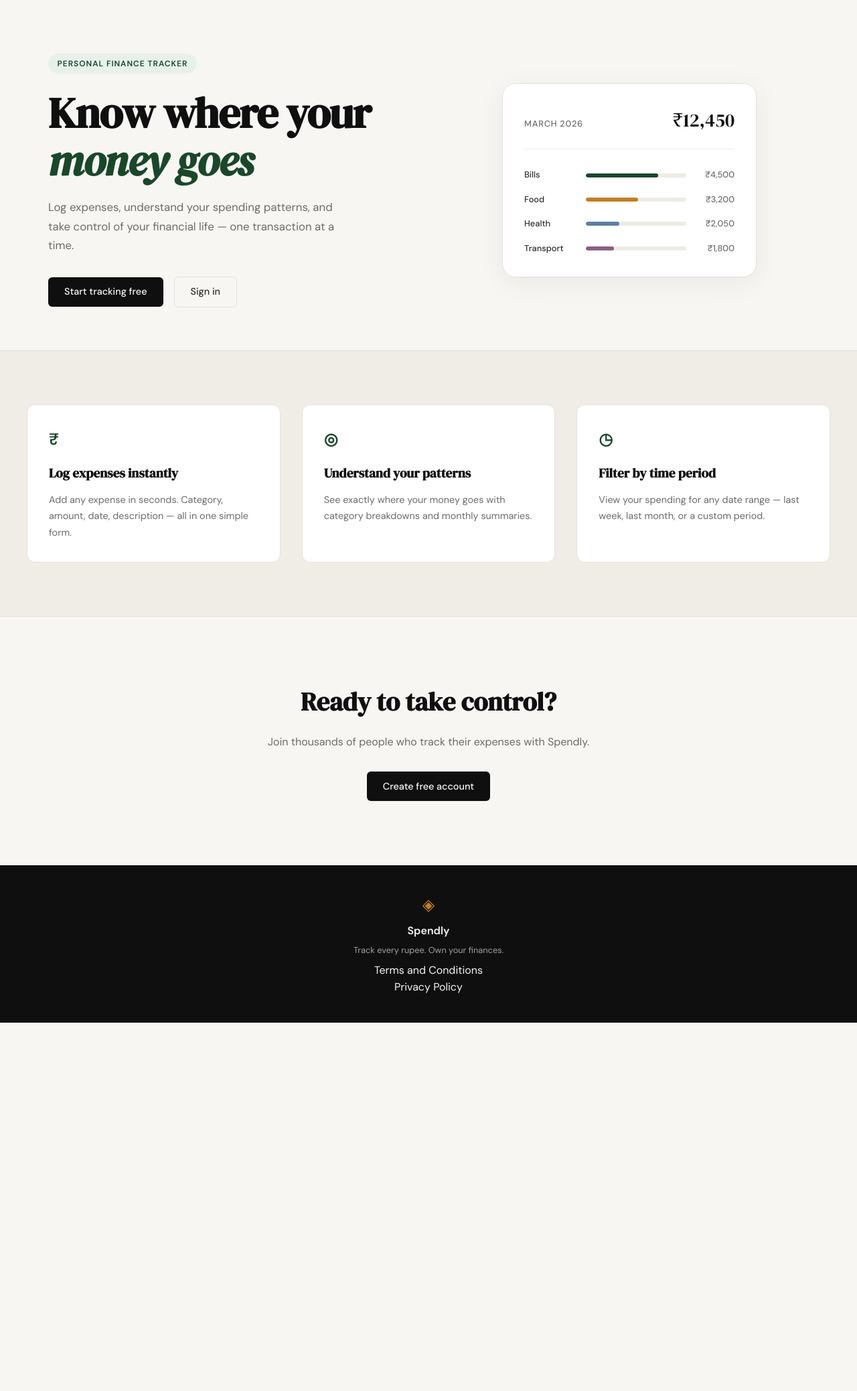
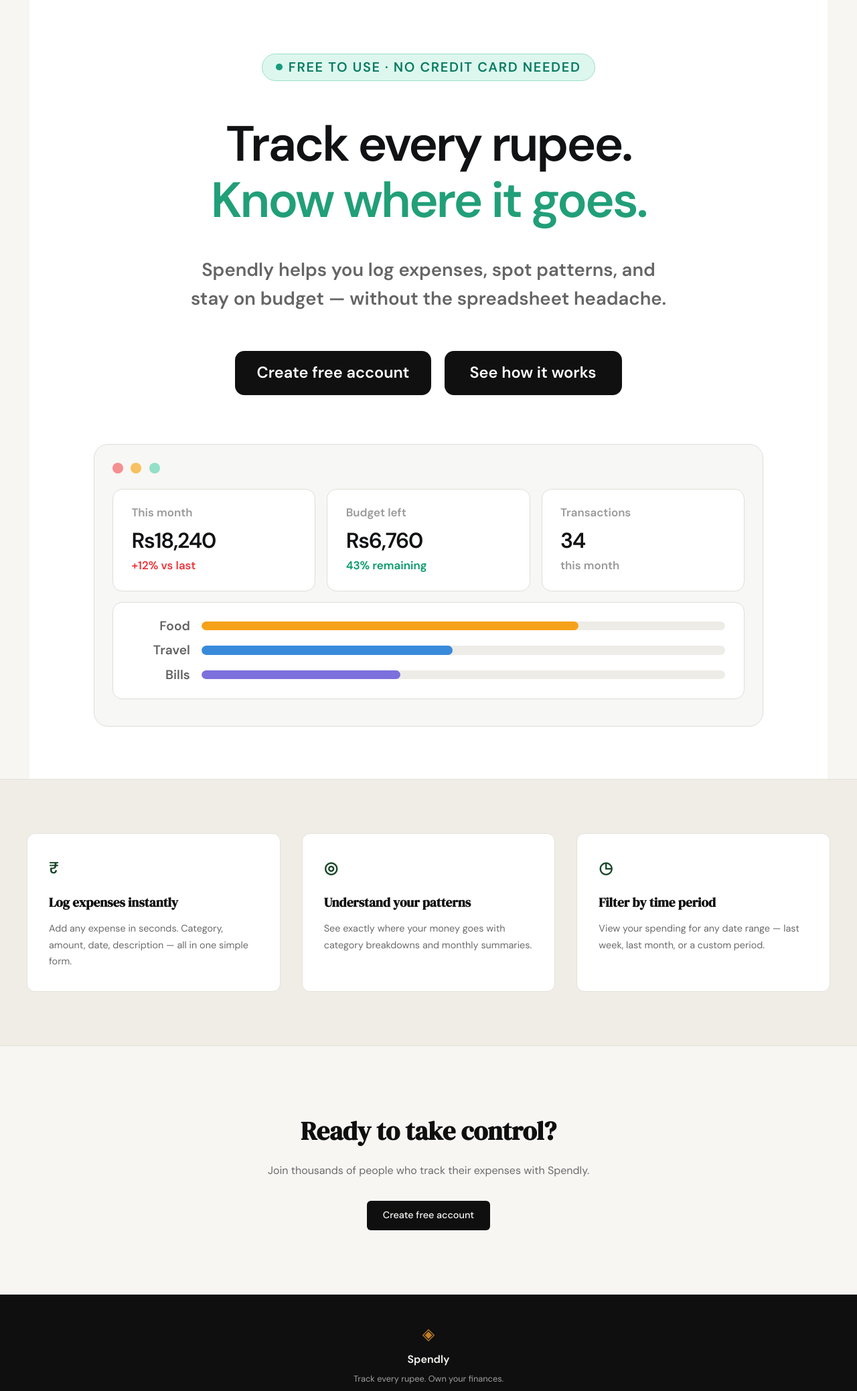
Before and after one commit to abdullahmaqsood-dev/spendly, a Flask app: page / in a window 1280 px wide. Shown: the part 61-2138 px from the top of the page at 67% size. Before the commit the page ends 1588 px from the top, so only its background shows below. Run offline with Flask 3, Linux system fonts and the light colour scheme.

Commit message:
landing: redesign hero section to match mockup

```diff
--- /dev/null
+++ b/static/css/landing.css
@@ -0,0 +1,335 @@
+/* ==========================================================================
+   Landing Page Hero Section Styles
+   ========================================================================== */
+
+.hero {
+    width: min(100%, 1192px);
+    margin: 0 auto;
+    padding: 5rem 5.875rem 4.9rem;
+    display: flex;
+    flex-direction: column;
+    align-items: center;
+    gap: 0;
+    background: #ffffff;
+    color: #111214;
+    text-align: center;
+}
+
+.hero-content {
+    display: flex;
+    flex-direction: column;
+    align-items: center;
+    width: 100%;
+}
+
+.hero-badge {
+    display: inline-flex;
+    align-items: center;
+    gap: 0.55rem;
+    margin: 0 0 3.35rem;
+    padding: 0.58rem 1.25rem;
+    border: 1px solid #9edfc9;
+    border-radius: 999px;
+    background: #ddf7ee;
+    color: #087b61;
+    font-size: 1.25rem;
+    font-weight: 700;
+    line-height: 1;
+}
+
+.hero-badge::before {
+    content: "";
+    width: 0.6rem;
+    height: 0.6rem;
+    border-radius: 50%;
+    background: #169b7d;
+}
+
+.hero-title {
+    margin: 0;
+    color: #111214;
+    font-family: var(--font-sans, "DM Sans", system-ui, sans-serif);
+    font-size: clamp(3.4rem, 6.1vw, 4.63rem);
+    font-weight: 800;
+    letter-spacing: -0.04em;
+    line-height: 1.13;
+}
+
+.hero-title-accent {
+    color: #219f78;
+}
+
+.hero-subtitle {
+    max-width: 740px;
+    margin: 2.55rem 0 0;
+    color: #656565;
+    font-size: clamp(1.45rem, 2.6vw, 1.72rem);
+    font-weight: 600;
+    line-height: 1.55;
+}
+
+.hero-actions {
+    display: flex;
+    justify-content: center;
+    gap: 1.25rem;
+    margin-top: 3.5rem;
+}
+
+.hero-actions .btn-primary,
+.hero-actions .btn-secondary {
+    display: inline-flex;
+    align-items: center;
+    justify-content: center;
+    min-width: 265px;
+    min-height: 66px;
+    padding: 1rem 2rem;
+    border: 0;
+    border-radius: 0.88rem;
+    background: #101010;
+    color: #ffffff;
+    font-size: 1.47rem;
+    font-weight: 800;
+    line-height: 1;
+    text-decoration: none;
+}
+
+.hero-visual {
+    width: 100%;
+    margin-top: 4.58rem;
+}
+
+.hero-card {
+    width: 100%;
+    max-width: 1000px;
+    margin: 0 auto;
+    min-height: 422px;
+    padding: 1.7rem 1.7rem 1.68rem;
+    border: 1px solid #deddd8;
+    border-radius: 1.32rem;
+    background: #f7f7f5;
+}
+
+.hero-card-top {
+    display: flex;
+    gap: 0.7rem;
+    margin-bottom: 1.45rem;
+}
+
+.hero-dot {
+    width: 1rem;
+    height: 1rem;
+    border-radius: 50%;
+}
+
+.hero-dot-red {
+    background: #f58f91;
+}
+
+.hero-dot-yellow {
+    background: #f7c060;
+}
+
+.hero-dot-green {
+    background: #94dfc8;
+}
+
+.hero-metrics {
+    display: grid;
+    grid-template-columns: repeat(3, minmax(0, 1fr));
+    gap: 1.08rem;
+    margin-bottom: 1rem;
+}
+
+.hero-metric-box {
+    min-width: 0;
+    min-height: 153px;
+    padding: 1.48rem 1.7rem;
+    border: 1px solid #deddd8;
+    border-radius: 0.9rem;
+    background: #ffffff;
+    text-align: left;
+}
+
+.hero-metric-label,
+.hero-metric-note {
+    color: #999999;
+    font-size: 1.06rem;
+    font-weight: 700;
+    line-height: 1.25;
+}
+
+.hero-metric-value {
+    margin-top: 0.9rem;
+    color: #111214;
+    font-size: clamp(1.75rem, 3vw, 2rem);
+    font-weight: 800;
+    letter-spacing: -0.04em;
+    line-height: 1;
+    overflow-wrap: anywhere;
+}
+
+.hero-metric-note {
+    margin-top: 0.72rem;
+}
+
+.hero-metric-note-negative {
+    color: #ef3438;
+}
+
+.hero-metric-note-positive {
+    color: #079b68;
+}
+
+.hero-bars-card {
+    padding: 1.52rem 1.72rem 1.58rem;
+    border: 1px solid #deddd8;
+    border-radius: 0.9rem;
+    background: #ffffff;
+}
+
+.hero-bar-row {
+    display: grid;
+    grid-template-columns: 5.45rem 1fr;
+    align-items: center;
+    gap: 1.05rem;
+}
+
+.hero-bar-row + .hero-bar-row {
+    margin-top: 1.1rem;
+}
+
+.hero-bar-label {
+    color: #626262;
+    font-size: 1.2rem;
+    font-weight: 700;
+    line-height: 1;
+    text-align: right;
+}
+
+.hero-bar-track {
+    height: 0.82rem;
+    overflow: hidden;
+    border-radius: 999px;
+    background: #eeece7;
+}
+
+.hero-bar {
+    height: 100%;
+    border-radius: inherit;
+}
+
+.hero-bar-food {
+    background: #f6a11a;
+}
+
+.hero-bar-travel {
+    background: #398ada;
+}
+
+.hero-bar-bills {
+    background: #7c70dd;
+}
+
+@media (max-width: 900px) {
+    .hero {
+        padding: 4rem 2rem;
+    }
+
+    .hero-badge {
+        margin-bottom: 2.5rem;
+        font-size: 1rem;
+    }
+
+    .hero-subtitle {
+        margin-top: 1.75rem;
+    }
+
+    .hero-actions {
+        margin-top: 2.5rem;
+    }
+
+    .hero-visual {
+        margin-top: 3.25rem;
+    }
+
+    .hero-card {
+        max-width: 760px;
+    }
+
+    .hero-metric-box {
+        padding: 1.2rem 1.15rem;
+    }
+
+    .hero-metric-label,
+    .hero-metric-note {
+        font-size: 0.98rem;
+    }
+}
+
+@media (max-width: 700px) {
+    .hero {
+        padding: 3rem 1rem;
+    }
+
+    .hero-title {
+        font-size: clamp(2.75rem, 14vw, 3.7rem);
+    }
+
+    .hero-subtitle {
+        font-size: 1.2rem;
+    }
+
+    .hero-actions {
+        flex-direction: column;
+        align-items: stretch;
+        gap: 0.8rem;
+    }
+
+    .hero-actions .btn-primary,
+    .hero-actions .btn-secondary {
+        width: 100%;
+        min-width: 0;
+        font-size: 1.18rem;
+    }
+
+    .hero-card {
+        min-height: 0;
+        padding: 1rem;
+    }
+
+    .hero-metrics {
+        grid-template-columns: 1fr;
+    }
+
+    .hero-bar-row {
+        grid-template-columns: 4rem 1fr;
+    }
+
+    .hero-bar-label {
+        font-size: 1rem;
+    }
+}
+
+@media (max-width: 420px) {
+    .hero-badge {
+        font-size: 0.82rem;
+        padding: 0.5rem 0.85rem;
+    }
+
+    .hero-title {
+        font-size: clamp(2.35rem, 13vw, 3rem);
+    }
+
+    .hero-subtitle {
+        font-size: 1.08rem;
+    }
+
+    .hero-bars-card {
+        padding: 1rem;
+    }
+
+    .hero-bar-row {
+        grid-template-columns: 3.5rem 1fr;
+        gap: 0.75rem;
+    }
+}
--- a/templates/landing.html
+++ b/templates/landing.html
@@ -2,59 +2,70 @@
 
 {% block title %}Spendly — Track Every Rupee{% endblock %}
 
+{% block head %}
+<link rel="stylesheet" href="{{ url_for('static', filename='css/landing.css') }}">
+{% endblock %}
+
 {% block content %}
 
 <section class="hero">
-    <div class="hero-inner">
-        <div class="hero-badge">Personal Finance Tracker</div>
+    <div class="hero-content">
+        <div class="hero-badge">Free to use · No credit card needed</div>
         <h1 class="hero-title">
-            Know where your<br>
-            <em>money goes</em>
+            Track every rupee.<br>
+            <span class="hero-title-accent">Know where it goes.</span>
         </h1>
         <p class="hero-subtitle">
-            Log expenses, understand your spending patterns,
-            and take control of your financial life —
-            one transaction at a time.
+            Spendly helps you log expenses, spot patterns, and stay
+            on budget — without the spreadsheet headache.
         </p>
         <div class="hero-actions">
-            <a href="{{ url_for('register') }}" class="btn-primary">Start tracking free</a>
-            <a href="{{ url_for('login') }}" class="btn-ghost">Sign in</a>
+            <a href="{{ url_for('register') }}" class="btn-primary">Create free account</a>
+            <a href="{{ url_for('login') }}" class="btn-secondary">See how it works</a>
         </div>
     </div>
     <div class="hero-visual">
-        <div class="mock-card">
-            <div class="mock-card-header">
-                <span class="mock-label">March 2026</span>
-                <span class="mock-total">₹12,450</span>
+        <div class="hero-card">
+            <div class="hero-card-top">
+                <span class="hero-dot hero-dot-red"></span>
+                <span class="hero-dot hero-dot-yellow"></span>
+                <span class="hero-dot hero-dot-green"></span>
             </div>
-            <div class="mock-bars">
-                <div class="mock-bar-row">
-                    <span class="mock-cat">Bills</span>
-                    <div class="mock-bar-track">
-                        <div class="mock-bar" style="width: 72%"></div>
+            <div class="hero-metrics">
+                <div class="hero-metric-box">
+                    <div class="hero-metric-label">This month</div>
+                    <div class="hero-metric-value">₨18,240</div>
+                    <div class="hero-metric-note hero-metric-note-negative">+12% vs last</div>
+                </div>
+                <div class="hero-metric-box">
+                    <div class="hero-metric-label">Budget left</div>
+                    <div class="hero-metric-value">₨6,760</div>
+                    <div class="hero-metric-note hero-metric-note-positive">43% remaining</div>
+                </div>
+                <div class="hero-metric-box">
+                    <div class="hero-metric-label">Transactions</div>
+                    <div class="hero-metric-value">34</div>
+                    <div class="hero-metric-note">this month</div>
+                </div>
+            </div>
+            <div class="hero-bars-card">
+                <div class="hero-bar-row">
+                    <span class="hero-bar-label">Food</span>
+                    <div class="hero-bar-track">
+                        <div class="hero-bar hero-bar-food" style="width: 72%"></div>
                     </div>
-                    <span class="mock-amt">₹4,500</span>
                 </div>
-                <div class="mock-bar-row">
-                    <span class="mock-cat">Food</span>
-                    <div class="mock-bar-track">
-                        <div class="mock-bar mock-bar-2" style="width: 52%"></div>
+                <div class="hero-bar-row">
+                    <span class="hero-bar-label">Travel</span>
+                    <div class="hero-bar-track">
+                        <div class="hero-bar hero-bar-travel" style="width: 48%"></div>
                     </div>
-                    <span class="mock-amt">₹3,200</span>
                 </div>
-                <div class="mock-bar-row">
-                    <span class="mock-cat">Health</span>
-                    <div class="mock-bar-track">
-                        <div class="mock-bar mock-bar-3" style="width: 33%"></div>
+                <div class="hero-bar-row">
+                    <span class="hero-bar-label">Bills</span>
+                    <div class="hero-bar-track">
+                        <div class="hero-bar hero-bar-bills" style="width: 38%"></div>
                     </div>
-                    <span class="mock-amt">₹2,050</span>
-                </div>
-                <div class="mock-bar-row">
-                    <span class="mock-cat">Transport</span>
-                    <div class="mock-bar-track">
-                        <div class="mock-bar mock-bar-4" style="width: 28%"></div>
-                    </div>
-                    <span class="mock-amt">₹1,800</span>
                 </div>
             </div>
         </div>
```
Also changed, not shown: 1 other file.
